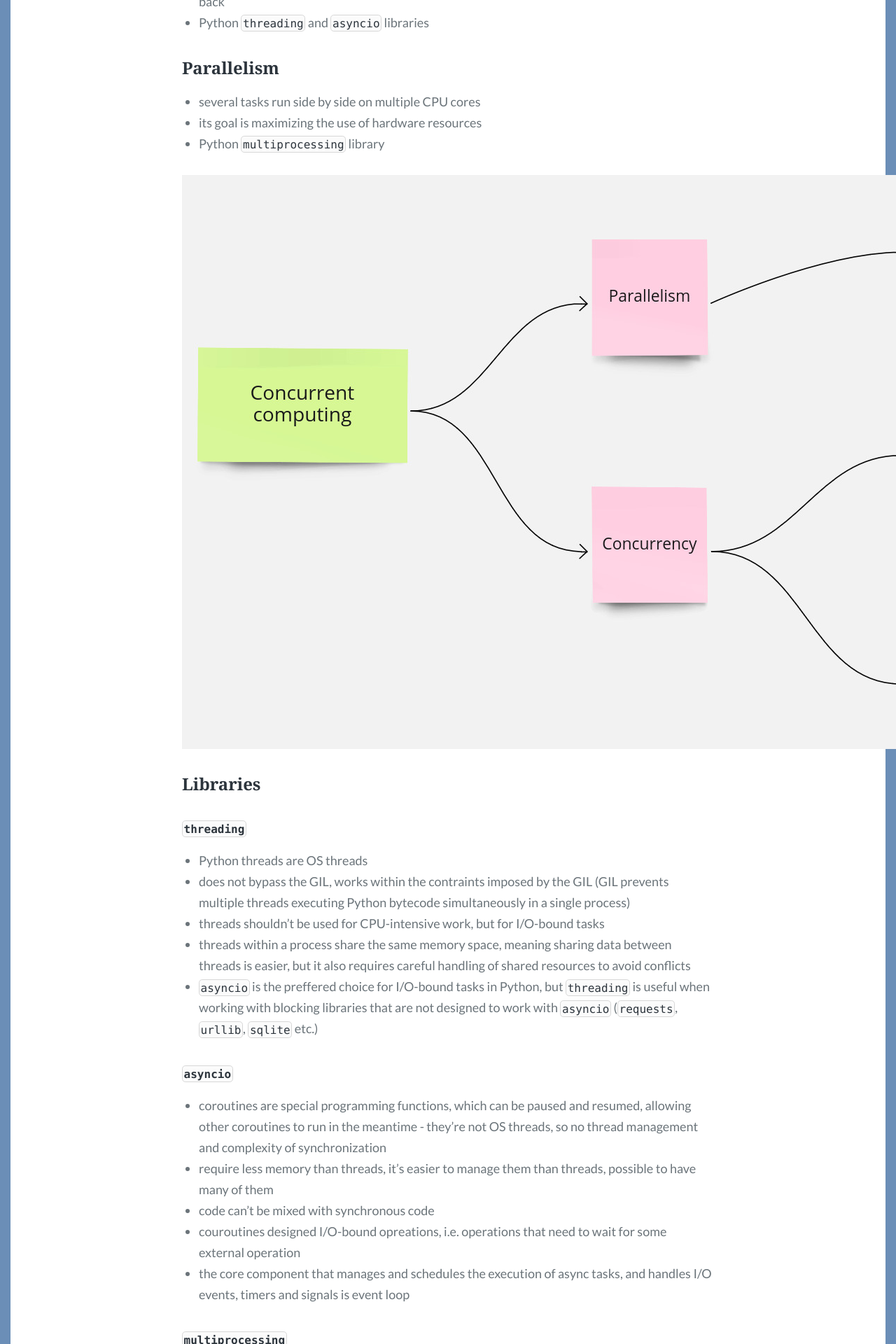
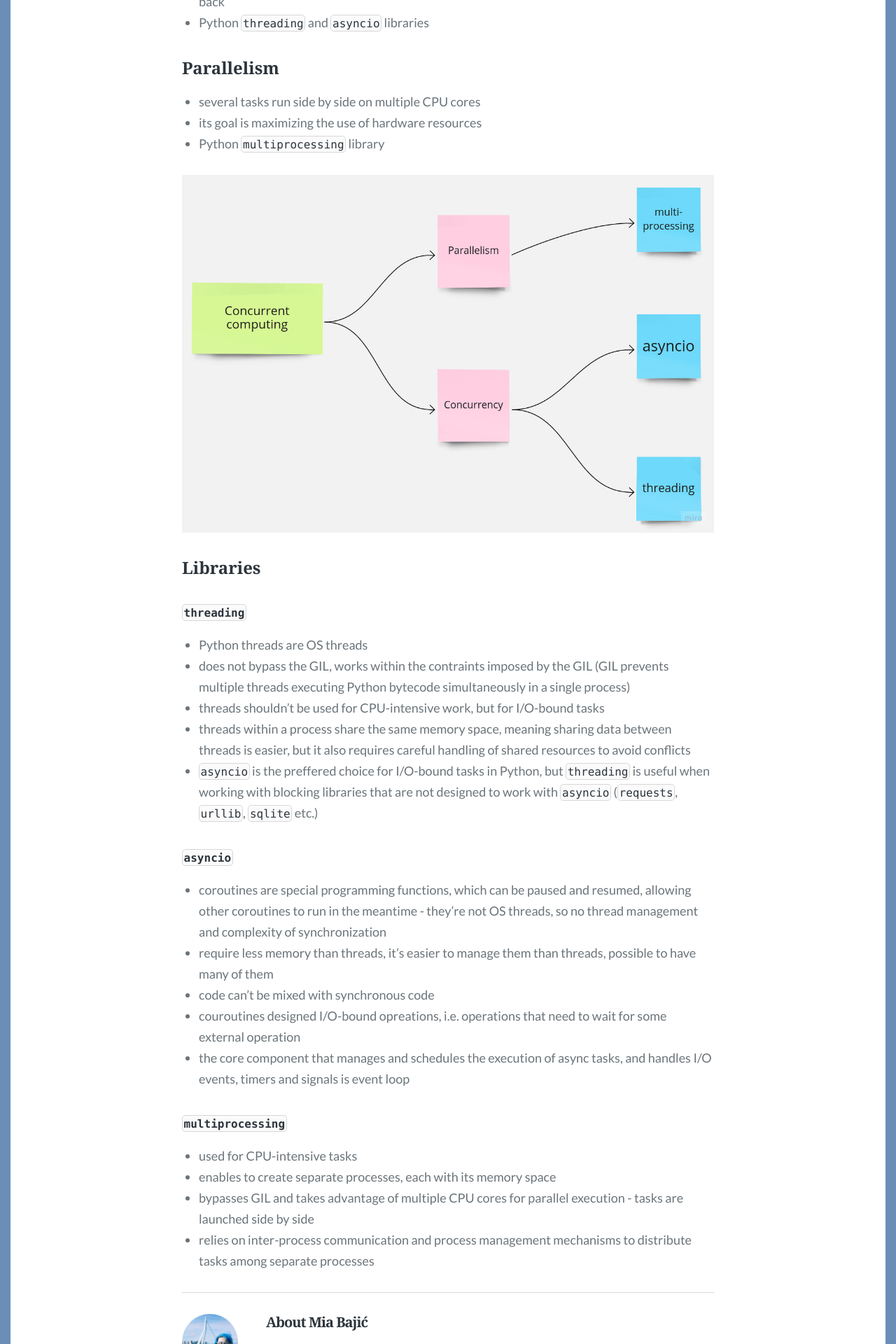
Before and after one commit to clytaemnestra/tech-blog, a Jekyll site: the page built from _posts/2023-04-30-concurrent-computing.md, in a window 1280 px wide. Shown: the part 774-2694 px from the top of the page at 70% size. Built offline with Jekyll 4.4.1, drawn with Linux system fonts in a browser that asks for light colours; some web fonts are replaced.

Commit message:
Add style

```diff
--- a/_posts/2023-04-30-concurrent-computing.md
+++ b/_posts/2023-04-30-concurrent-computing.md
@@ -23,7 +23,7 @@ For a long time, I've struggled with creating a mental map of libraries `asyncio
 * its goal is maximizing the use of hardware resources
 * Python `multiprocessing` library
 
-<img src="./images/posts/concurrent-computing-graph.jpg">
+<img src="./images/posts/concurrent-computing-graph.jpg" alt="Concurrent Computing Graph" style="max-width: 100%; max-height: 100%; display: block;">
 
 
 ### Libraries
```
